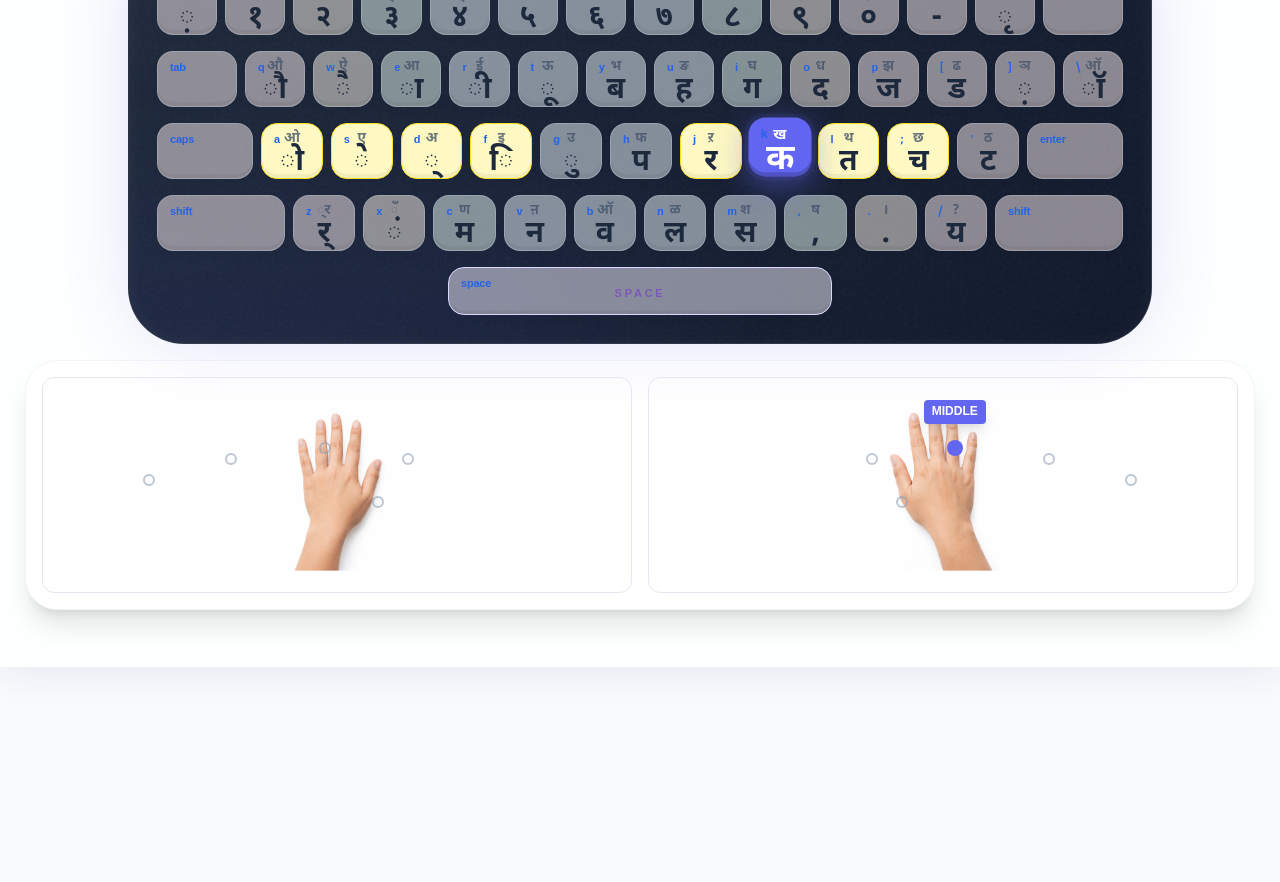
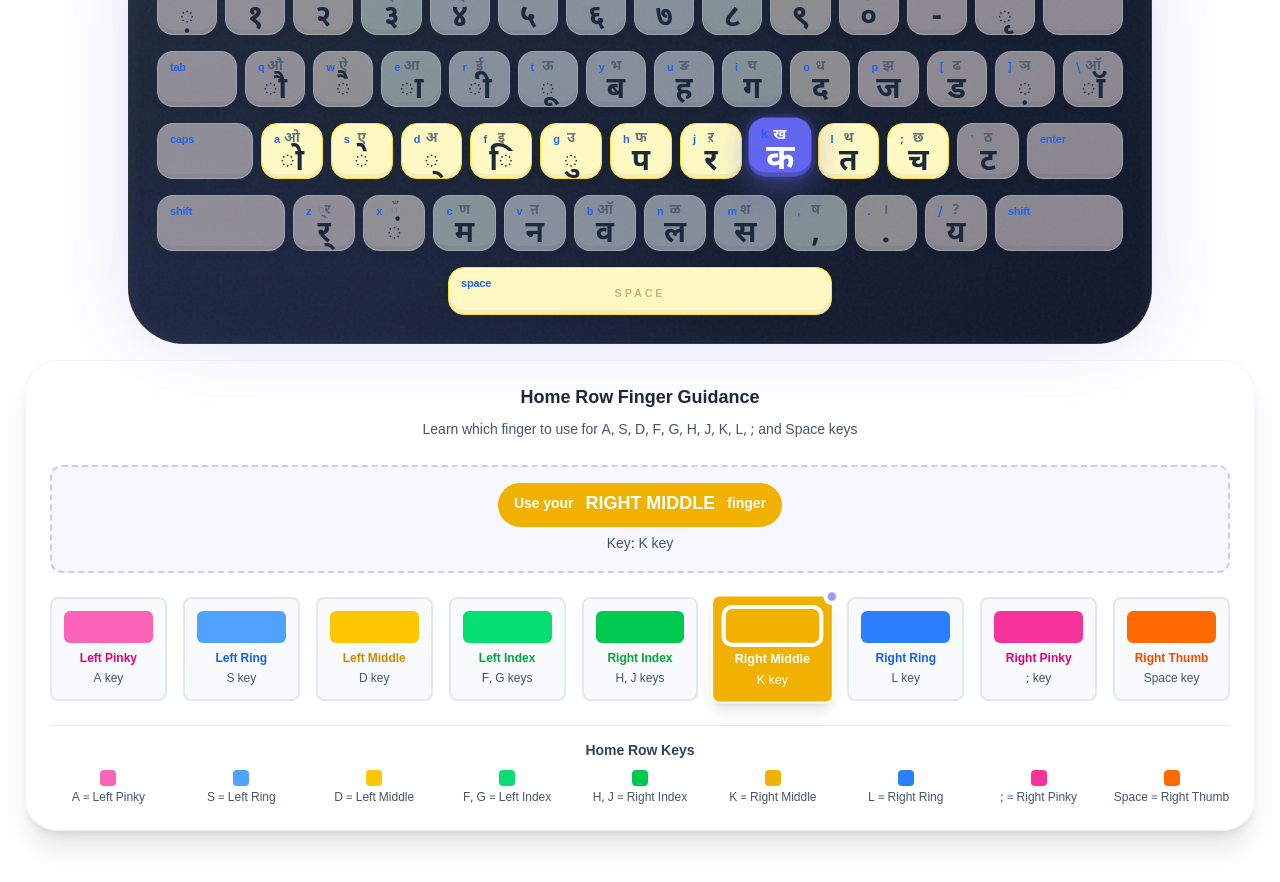
Before and after one commit to jangir-rishbh/hindi-typing-master, a Next.js app: page /lesson/1 in a window 1280 px wide. Shown: the part 380-1262 px from the top of the page. Before the commit the page ends 1079 px from the top, so only its background shows below. Built offline with nearby package versions, Linux system fonts and the light colour scheme.

Commit message:
hand guidence ko remove karke dusra guidence add kiya

```diff
--- a/components/HandsGuidance.tsx
+++ b/components/HandsGuidance.tsx
@@ -1,15 +1,15 @@
 'use client';
 
 import React, { useRef, useState, useEffect } from 'react';
-import Image from 'next/image';
 import { keyboardRows, KeyData } from '../data/keyboardLayout';
 
 interface HandsGuidanceProps {
     activeFinger?: string | null; // e.g., 'l-pinky', 'r-index'
     pressedKeyId?: string | null; // The key that was just pressed
+    activeLessonId?: number | null; // Current lesson ID (1=home, 2=upper, 3=lower)
 }
 
-const HandsGuidance: React.FC<HandsGuidanceProps> = ({ activeFinger, pressedKeyId }) => {
+const HandsGuidance: React.FC<HandsGuidanceProps> = ({ activeFinger, pressedKeyId, activeLessonId }) => {
     const containerRef = useRef<HTMLDivElement>(null);
     const [pressedFinger, setPressedFinger] = useState<string | null>(null);
 
@@ -25,37 +25,134 @@ const HandsGuidance: React.FC<HandsGuidanceProps> = ({ activeFinger, pressedKeyI
         return null;
     };
 
-    // Precise finger coordinates relative to each hand container
-    // Calibrated for the scaled (0.8) and centered hand images
-    const fingerCoordinates = {
-        left: {
-            pinky: { x: 18, y: 48 },    // A key - calibrated position
-            ring: { x: 32, y: 38 },     // S key
-            middle: { x: 48, y: 33 },   // D key
-            index: { x: 62, y: 38 },    // F key
-            thumb: { x: 57, y: 58 }     // Space helper
-        },
-        right: {
-            index: { x: 38, y: 38 },    // J key
-            middle: { x: 52, y: 33 },   // K key
-            ring: { x: 68, y: 38 },     // L key
-            pinky: { x: 82, y: 48 },    // ; key
-            thumb: { x: 43, y: 58 }     // Space helper
+    // Finger color mappings for different lessons
+    const getFingerColorsForLesson = (lessonId: number | null) => {
+        switch (lessonId) {
+            case 1: // Home Row - ASDF GH JKL; + Space
+                return {
+                    'l-pinky': { color: 'bg-pink-400', textColor: 'text-pink-600', name: 'Left Pinky', keys: ['A'], description: 'A key' },
+                    'l-ring': { color: 'bg-blue-400', textColor: 'text-blue-600', name: 'Left Ring', keys: ['S'], description: 'S key' },
+                    'l-middle': { color: 'bg-yellow-400', textColor: 'text-yellow-600', name: 'Left Middle', keys: ['D'], description: 'D key' },
+                    'l-index': { color: 'bg-green-400', textColor: 'text-green-600', name: 'Left Index', keys: ['F', 'G'], description: 'F, G keys' },
+                    'r-index': { color: 'bg-green-500', textColor: 'text-green-600', name: 'Right Index', keys: ['H', 'J'], description: 'H, J keys' },
+                    'r-middle': { color: 'bg-yellow-500', textColor: 'text-yellow-600', name: 'Right Middle', keys: ['K'], description: 'K key' },
+                    'r-ring': { color: 'bg-blue-500', textColor: 'text-blue-600', name: 'Right Ring', keys: ['L'], description: 'L key' },
+                    'r-pinky': { color: 'bg-pink-500', textColor: 'text-pink-600', name: 'Right Pinky', keys: [';'], description: '; key' },
+                    'r-thumb': { color: 'bg-orange-500', textColor: 'text-orange-600', name: 'Right Thumb', keys: ['Space'], description: 'Space key' }
+                };
+
+            case 2: // Upper Row + Space
+                return {
+                    'l-pinky': { color: 'bg-pink-400', textColor: 'text-pink-600', name: 'Left Pinky', keys: ['Q'], description: 'Q key' },
+                    'l-ring': { color: 'bg-blue-400', textColor: 'text-blue-600', name: 'Left Ring', keys: ['W'], description: 'W key' },
+                    'l-middle': { color: 'bg-yellow-400', textColor: 'text-yellow-600', name: 'Left Middle', keys: ['E'], description: 'E key' },
+                    'l-index': { color: 'bg-green-400', textColor: 'text-green-600', name: 'Left Index', keys: ['R', 'T'], description: 'R, T keys' },
+                    'r-index': { color: 'bg-green-500', textColor: 'text-green-600', name: 'Right Index', keys: ['Y', 'U'], description: 'Y, U keys' },
+                    'r-middle': { color: 'bg-yellow-500', textColor: 'text-yellow-600', name: 'Right Middle', keys: ['I'], description: 'I key' },
+                    'r-ring': { color: 'bg-blue-500', textColor: 'text-blue-600', name: 'Right Ring', keys: ['O'], description: 'O key' },
+                    'r-pinky': { color: 'bg-pink-500', textColor: 'text-pink-600', name: 'Right Pinky', keys: ['P'], description: 'P key' },
+                    'r-thumb': { color: 'bg-orange-500', textColor: 'text-orange-600', name: 'Right Thumb', keys: ['Space'], description: 'Space key' }
+                };
+
+            case 3: // Lower Row + Space
+                return {
+                    'l-pinky': { color: 'bg-pink-400', textColor: 'text-pink-600', name: 'Left Pinky', keys: ['Z'], description: 'Z key' },
+                    'l-ring': { color: 'bg-blue-400', textColor: 'text-blue-600', name: 'Left Ring', keys: ['X'], description: 'X key' },
+                    'l-middle': { color: 'bg-yellow-400', textColor: 'text-yellow-600', name: 'Left Middle', keys: ['C'], description: 'C key' },
+                    'l-index': { color: 'bg-green-400', textColor: 'text-green-600', name: 'Left Index', keys: ['V', 'B'], description: 'V, B keys' },
+                    'r-index': { color: 'bg-green-500', textColor: 'text-green-600', name: 'Right Index', keys: ['N', 'M'], description: 'N, M keys' },
+                    'r-middle': { color: 'bg-yellow-500', textColor: 'text-yellow-600', name: 'Right Middle', keys: [','], description: ', key' },
+                    'r-ring': { color: 'bg-blue-500', textColor: 'text-blue-600', name: 'Right Ring', keys: ['.'], description: '. key' },
+                    'r-pinky': { color: 'bg-pink-500', textColor: 'text-pink-600', name: 'Right Pinky', keys: ['/'], description: '/ key' },
+                    'r-thumb': { color: 'bg-orange-500', textColor: 'text-orange-600', name: 'Right Thumb', keys: ['Space'], description: 'Space key' }
+                };
+
+            default: // Default to home row - ASDF GH JKL; + Space
+                return {
+                    'l-pinky': { color: 'bg-pink-400', textColor: 'text-pink-600', name: 'Left Pinky', keys: ['A'], description: 'A key' },
+                    'l-ring': { color: 'bg-blue-400', textColor: 'text-blue-600', name: 'Left Ring', keys: ['S'], description: 'S key' },
+                    'l-middle': { color: 'bg-yellow-400', textColor: 'text-yellow-600', name: 'Left Middle', keys: ['D'], description: 'D key' },
+                    'l-index': { color: 'bg-green-400', textColor: 'text-green-600', name: 'Left Index', keys: ['F', 'G'], description: 'F, G keys' },
+                    'r-index': { color: 'bg-green-500', textColor: 'text-green-600', name: 'Right Index', keys: ['H', 'J'], description: 'H, J keys' },
+                    'r-middle': { color: 'bg-yellow-500', textColor: 'text-yellow-600', name: 'Right Middle', keys: ['K'], description: 'K key' },
+                    'r-ring': { color: 'bg-blue-500', textColor: 'text-blue-600', name: 'Right Ring', keys: ['L'], description: 'L key' },
+                    'r-pinky': { color: 'bg-pink-500', textColor: 'text-pink-600', name: 'Right Pinky', keys: [';'], description: '; key' },
+                    'r-thumb': { color: 'bg-orange-500', textColor: 'text-orange-600', name: 'Right Thumb', keys: ['Space'], description: 'Space key' }
+                };
         }
     };
 
+    const fingerColors = getFingerColorsForLesson(activeLessonId || null);
 
-    // Determine which hand a finger belongs to
-    const getHandForFinger = (finger: string): 'left' | 'right' => {
-        return finger.startsWith('l-') ? 'left' : 'right';
+    // Get lesson info
+    const getLessonInfo = (lessonId: number | null) => {
+        switch (lessonId) {
+            case 1: return { title: 'Home Row Finger Guidance', subtitle: 'Learn which finger to use for A, S, D, F, G, H, J, K, L, ; and Space keys' };
+            case 2: return { title: 'Upper Row Finger Guidance', subtitle: 'Learn which finger to use for Q, W, E, R, T, Y, U, I, O, P and Space keys' };
+            case 3: return { title: 'Lower Row Finger Guidance', subtitle: 'Learn which finger to use for Z, X, C, V, B, N, M, ,, ., / and Space keys' };
+            default: return { title: 'Finger Guidance', subtitle: 'Learn which finger to use for each key' };
+        }
     };
 
-    // Get coordinates for a finger from the fingerCoordinates map
-    const getFingerPosition = (finger: string) => {
-        const hand = getHandForFinger(finger);
-        const fingerKey = finger.split('-')[1] as keyof typeof fingerCoordinates.left;
-        return fingerCoordinates[hand][fingerKey] || { x: 50, y: 50 };
+    const lessonInfo = getLessonInfo(activeLessonId || null);
+
+    // Get legend items for each lesson
+    const getLegendItems = (lessonId: number | null) => {
+        switch (lessonId) {
+            case 1: // Home Row - ASDF GH JKL; + Space
+                return [
+                    { color: 'bg-pink-400', label: 'A = Left Pinky' },
+                    { color: 'bg-blue-400', label: 'S = Left Ring' },
+                    { color: 'bg-yellow-400', label: 'D = Left Middle' },
+                    { color: 'bg-green-400', label: 'F, G = Left Index' },
+                    { color: 'bg-green-500', label: 'H, J = Right Index' },
+                    { color: 'bg-yellow-500', label: 'K = Right Middle' },
+                    { color: 'bg-blue-500', label: 'L = Right Ring' },
+                    { color: 'bg-pink-500', label: '; = Right Pinky' },
+                    { color: 'bg-orange-500', label: 'Space = Right Thumb' }
+                ];
+            case 2: // Upper Row + Space
+                return [
+                    { color: 'bg-pink-400', label: 'Q = Left Pinky' },
+                    { color: 'bg-blue-400', label: 'W = Left Ring' },
+                    { color: 'bg-yellow-400', label: 'E = Left Middle' },
+                    { color: 'bg-green-400', label: 'R, T = Left Index' },
+                    { color: 'bg-green-500', label: 'Y, U = Right Index' },
+                    { color: 'bg-yellow-500', label: 'I = Right Middle' },
+                    { color: 'bg-blue-500', label: 'O = Right Ring' },
+                    { color: 'bg-pink-500', label: 'P = Right Pinky' },
+                    { color: 'bg-orange-500', label: 'Space = Right Thumb' }
+                ];
+            case 3: // Lower Row + Space
+                return [
+                    { color: 'bg-pink-400', label: 'Z = Left Pinky' },
+                    { color: 'bg-blue-400', label: 'X = Left Ring' },
+                    { color: 'bg-yellow-400', label: 'C = Left Middle' },
+                    { color: 'bg-green-400', label: 'V, B = Left Index' },
+                    { color: 'bg-green-500', label: 'N, M = Right Index' },
+                    { color: 'bg-yellow-500', label: ', = Right Middle' },
+                    { color: 'bg-blue-500', label: '. = Right Ring' },
+                    { color: 'bg-pink-500', label: '/ = Right Pinky' },
+                    { color: 'bg-orange-500', label: 'Space = Right Thumb' }
+                ];
+            default: // Default to home row - ASDF GH JKL; + Space
+                return [
+                    { color: 'bg-pink-400', label: 'A = Left Pinky' },
+                    { color: 'bg-blue-400', label: 'S = Left Ring' },
+                    { color: 'bg-yellow-400', label: 'D = Left Middle' },
+                    { color: 'bg-green-400', label: 'F, G = Left Index' },
+                    { color: 'bg-green-500', label: 'H, J = Right Index' },
+                    { color: 'bg-yellow-500', label: 'K = Right Middle' },
+                    { color: 'bg-blue-500', label: 'L = Right Ring' },
+                    { color: 'bg-pink-500', label: '; = Right Pinky' },
+                    { color: 'bg-orange-500', label: 'Space = Right Thumb' }
+                ];
+        }
     };
+
+    const legendItems = getLegendItems(activeLessonId || null);
+
+
 
     // Handle finger press animation
     useEffect(() => {
@@ -73,90 +170,109 @@ const HandsGuidance: React.FC<HandsGuidanceProps> = ({ activeFinger, pressedKeyI
     }, [pressedKeyId]);
 
 
+    // Get finger info for active finger
+    const getActiveFingerInfo = () => {
+        if (!activeFinger) return null;
+        return fingerColors[activeFinger as keyof typeof fingerColors];
+    };
+
+    const activeFingerInfo = getActiveFingerInfo();
+
     return (
         <div className="w-full mx-auto select-none pointer-events-none mb-8 group">
-            {/* Flex wrapper for side-by-side hands */}
-            <div ref={containerRef} className="flex w-full gap-4 overflow-hidden rounded-[2rem] shadow-xl border border-slate-100 bg-white p-4" style={{ height: '250px' }}>
-                {/* Left Hand Container */}
-                <div className="flex-1 relative rounded-xl overflow-hidden border border-slate-200">
-                    <Image
-                        src="/images/left-hand.png"
-                        alt="Left Hand"
-                        fill
-                        className="object-contain"
-                        style={{ transform: 'scale(0.8)', transformOrigin: 'center' }}
-                    />
-
-                    {/* Left Hand Finger Indicators (Home Position) */}
-                    {Object.entries(fingerCoordinates.left).map(([fingerName, pos]) => (
-                        <div
-                            key={`home-l-${fingerName}`}
-                            className="absolute w-3 h-3 border-2 border-slate-400/60 rounded-full transform -translate-x-1/2 -translate-y-1/2 z-10"
-                            style={{
-                                left: `${pos.x}%`,
-                                top: `${pos.y}%`
-                            }}
-                        />
-                    ))}
-
-                    {/* Finger Dot for Left Hand */}
-                    <div
-                        className={`finger-dot absolute w-4 h-4 bg-primary rounded-full z-30 transition-all duration-300 ease-out transform -translate-x-1/2 -translate-y-1/2 ${
-                            activeFinger && getHandForFinger(activeFinger) === 'left' ? 'opacity-100 scale-100' : 'opacity-0 scale-75'
-                        } ${pressedFinger === activeFinger ? 'ring-2 ring-primary/50' : ''}`}
-                        style={{
-                            left: activeFinger && getHandForFinger(activeFinger) === 'left' ? `${getFingerPosition(activeFinger).x}%` : '50%',
-                            top: activeFinger && getHandForFinger(activeFinger) === 'left' ? `${getFingerPosition(activeFinger).y}%` : '50%'
-                        }}
-                    >
-                        {activeFinger && getHandForFinger(activeFinger) === 'left' && (
-                            <div className="absolute -top-10 left-1/2 -translate-x-1/2 whitespace-nowrap px-2 py-1 bg-primary text-white text-xs font-bold rounded shadow-lg">
-                                {activeFinger.split('-')[1].toUpperCase()}
-                            </div>
-                        )}
-                    </div>
-
+            <div ref={containerRef} className="w-full overflow-hidden rounded-[2rem] shadow-xl border border-slate-100 bg-white p-6">
+                {/* Header */}
+                <div className="text-center mb-6">
+                    <h3 className="text-lg font-bold text-slate-800 mb-2">{lessonInfo.title}</h3>
+                    <p className="text-sm text-slate-600">{lessonInfo.subtitle}</p>
                 </div>
 
-                {/* Right Hand Container */}
-                <div className="flex-1 relative rounded-xl overflow-hidden border border-slate-200">
-                    <Image
-                        src="/images/right-hand.png"
-                        alt="Right Hand"
-                        fill
-                        className="object-contain"
-                        style={{ transform: 'scale(0.8)', transformOrigin: 'center' }}
-                    />
+                {/* Active Finger Highlight */}
+                {activeFinger && activeFingerInfo && (
+                    <div className="mb-6 p-4 rounded-xl border-2 border-dashed border-primary/30 bg-primary/5 text-center">
+                        <div className={`inline-flex items-center gap-3 px-4 py-2 rounded-full ${activeFingerInfo.color} text-white font-bold text-sm mb-2`}>
+                            <span>Use your</span>
+                            <span className="text-lg">{activeFingerInfo.name.toUpperCase()}</span>
+                            <span>finger</span>
+                        </div>
+                        <div className="text-sm text-slate-600">
+                            Key: {activeFingerInfo.description}
+                        </div>
+                    </div>
+                )}
 
-                    {/* Right Hand Finger Indicators (Home Position) */}
-                    {Object.entries(fingerCoordinates.right).map(([fingerName, pos]) => (
-                        <div
-                            key={`home-r-${fingerName}`}
-                            className="absolute w-3 h-3 border-2 border-slate-400/60 rounded-full transform -translate-x-1/2 -translate-y-1/2 z-10"
-                            style={{
-                                left: `${pos.x}%`,
-                                top: `${pos.y}%`
-                            }}
-                        />
-                    ))}
+                {/* Finger Color Guide */}
+                <div className={`grid gap-4 ${
+                    activeLessonId === 1
+                        ? 'grid-cols-3 md:grid-cols-5 lg:grid-cols-9'
+                        : Object.keys(fingerColors).length <= 5
+                        ? 'grid-cols-2 md:grid-cols-5'
+                        : 'grid-cols-3 md:grid-cols-5 lg:grid-cols-9'
+                }`}>
+                    {Object.entries(fingerColors).map(([fingerKey, fingerInfo]) => {
+                        const isActive = activeFinger === fingerKey;
+                        const isPressed = pressedFinger === fingerKey;
 
-                    {/* Finger Dot for Right Hand */}
-                    <div
-                        className={`finger-dot absolute w-4 h-4 bg-primary rounded-full z-30 transition-all duration-300 ease-out transform -translate-x-1/2 -translate-y-1/2 ${
-                            activeFinger && getHandForFinger(activeFinger) === 'right' ? 'opacity-100 scale-100' : 'opacity-0 scale-75'
-                        } ${pressedFinger === activeFinger ? 'ring-2 ring-primary/50' : ''}`}
-                        style={{
-                            left: activeFinger && getHandForFinger(activeFinger) === 'right' ? `${getFingerPosition(activeFinger).x}%` : '50%',
-                            top: activeFinger && getHandForFinger(activeFinger) === 'right' ? `${getFingerPosition(activeFinger).y}%` : '50%'
-                        }}
-                    >
-                        {activeFinger && getHandForFinger(activeFinger) === 'right' && (
-                            <div className="absolute -top-10 left-1/2 -translate-x-1/2 whitespace-nowrap px-2 py-1 bg-primary text-white text-xs font-bold rounded shadow-lg">
-                                {activeFinger.split('-')[1].toUpperCase()}
+                        return (
+                            <div
+                                key={fingerKey}
+                                className={`relative p-3 rounded-lg border-2 transition-all duration-300 ${
+                                    isActive
+                                        ? `${fingerInfo.color} border-white shadow-lg scale-105`
+                                        : `bg-slate-50 border-slate-200 hover:border-slate-300`
+                                } ${isPressed ? 'ring-2 ring-offset-2 ring-slate-400' : ''}`}
+                            >
+                                {/* Finger Color Indicator */}
+                                <div className={`w-full h-8 rounded-md mb-2 ${fingerInfo.color} ${
+                                    isActive ? 'ring-2 ring-white ring-offset-2' : ''
+                                }`}></div>
+
+                                {/* Finger Name */}
+                                <div className={`text-xs font-bold text-center mb-1 ${
+                                    isActive ? 'text-white' : fingerInfo.textColor
+                                }`}>
+                                    {fingerInfo.name}
+                                </div>
+
+                                {/* Key Assignment */}
+                                <div className={`text-xs text-center font-medium ${
+                                    isActive ? 'text-white' : 'text-slate-600'
+                                }`}>
+                                    {fingerInfo.description}
+                                </div>
+
+                                {/* Active indicator */}
+                                {isActive && (
+                                    <div className="absolute -top-2 -right-2 w-4 h-4 bg-white rounded-full flex items-center justify-center">
+                                        <div className="w-2 h-2 bg-primary rounded-full animate-pulse"></div>
+                                    </div>
+                                )}
                             </div>
-                        )}
+                        );
+                    })}
+                </div>
+
+                {/* Legend */}
+                <div className="mt-6 pt-4 border-t border-slate-200">
+                    <div className="text-center">
+                        <div className="text-sm font-semibold text-slate-700 mb-2">
+                            {activeLessonId === 1 ? 'Home Row Keys' : activeLessonId === 2 ? 'Upper Row Keys' : activeLessonId === 3 ? 'Lower Row Keys' : 'Keys'}
+                        </div>
+                        <div className={`grid gap-4 text-xs text-slate-600 ${
+                            activeLessonId === 1
+                                ? 'grid-cols-3 md:grid-cols-5 lg:grid-cols-9'
+                                : legendItems.length <= 5
+                                ? 'grid-cols-2 md:grid-cols-5'
+                                : 'grid-cols-3 md:grid-cols-5 lg:grid-cols-9'
+                        }`}>
+                            {legendItems.map((item, index) => (
+                                <div key={index} className="flex flex-col items-center gap-1">
+                                    <div className={`w-4 h-4 ${item.color} rounded`}></div>
+                                    <span>{item.label}</span>
+                                </div>
+                            ))}
+                        </div>
                     </div>
-
                 </div>
             </div>
         </div>
--- a/components/TypingTutor.tsx
+++ b/components/TypingTutor.tsx
@@ -22,9 +22,8 @@ interface TypedChar {
 const getKeyDataForChar = (char: string) => {
     // Custom finger mappings for home row keys
     const customFingerMappings: Record<string, string> = {
-        'र': 'l-pinky', // J key (र)
         'े': 'l-ring',  // S key (े)
-        '्': 'l-pinky', // D key (्)
+        '्': 'l-middle', // D key (्) - corrected to middle finger
         'ि': 'l-index', // F key (ि)
         ' ': 'r-thumb'  // Space
     };
@@ -366,7 +365,7 @@ export default function TypingTutor({ lesson }: TypingTutorProps) {
             <div className="mt-2 glass-panel p-4 md:p-6 rounded-none border-x-0 border-white/40 shadow-lg flex flex-col items-center gap-4 w-full">
                 <VisualKeyboard activeKeyId={activeKeyId} pressedKeyId={pressedKey} isShiftRequired={isShiftRequired} activeLessonId={lesson.id} />
                 <div className="w-full">
-                    <HandsGuidance activeFinger={activeFinger} pressedKeyId={pressedKey} />
+                    <HandsGuidance activeFinger={activeFinger} pressedKeyId={pressedKey} activeLessonId={lesson.id} />
                 </div>
             </div>
 
--- a/components/VisualKeyboard.tsx
+++ b/components/VisualKeyboard.tsx
@@ -31,9 +31,9 @@ const VisualKeyboard: React.FC<VisualKeyboardProps> = ({
         const isShift = key.id === 'ShiftLeft' || key.id === 'ShiftRight';
 
         // Define key sets for different lessons
-        const homeRowKeys = ['KeyA', 'KeyS', 'KeyD', 'KeyF', 'KeyJ', 'KeyK', 'KeyL', 'Semicolon'];
-        const upperRowKeys = ['KeyQ', 'KeyW', 'KeyE', 'KeyR', 'KeyT', 'KeyY', 'KeyU', 'KeyI', 'KeyO', 'KeyP', 'BracketLeft', 'BracketRight', 'Backslash'];
-        const lowerRowKeys = ['KeyZ', 'KeyX', 'KeyC', 'KeyV', 'KeyB', 'KeyN', 'KeyM', 'Comma', 'Period', 'Slash'];
+        const homeRowKeys = ['KeyA', 'KeyS', 'KeyD', 'KeyF', 'KeyG', 'KeyH', 'KeyJ', 'KeyK', 'KeyL', 'Semicolon', 'Space'];
+        const upperRowKeys = ['KeyQ', 'KeyW', 'KeyE', 'KeyR', 'KeyT', 'KeyY', 'KeyU', 'KeyI', 'KeyO', 'KeyP', 'BracketLeft', 'BracketRight', 'Backslash', 'Space'];
+        const lowerRowKeys = ['KeyZ', 'KeyX', 'KeyC', 'KeyV', 'KeyB', 'KeyN', 'KeyM', 'Comma', 'Period', 'Slash', 'Space'];
 
         let isLessonKey = false;
         if (activeLessonId === 1) {
```
